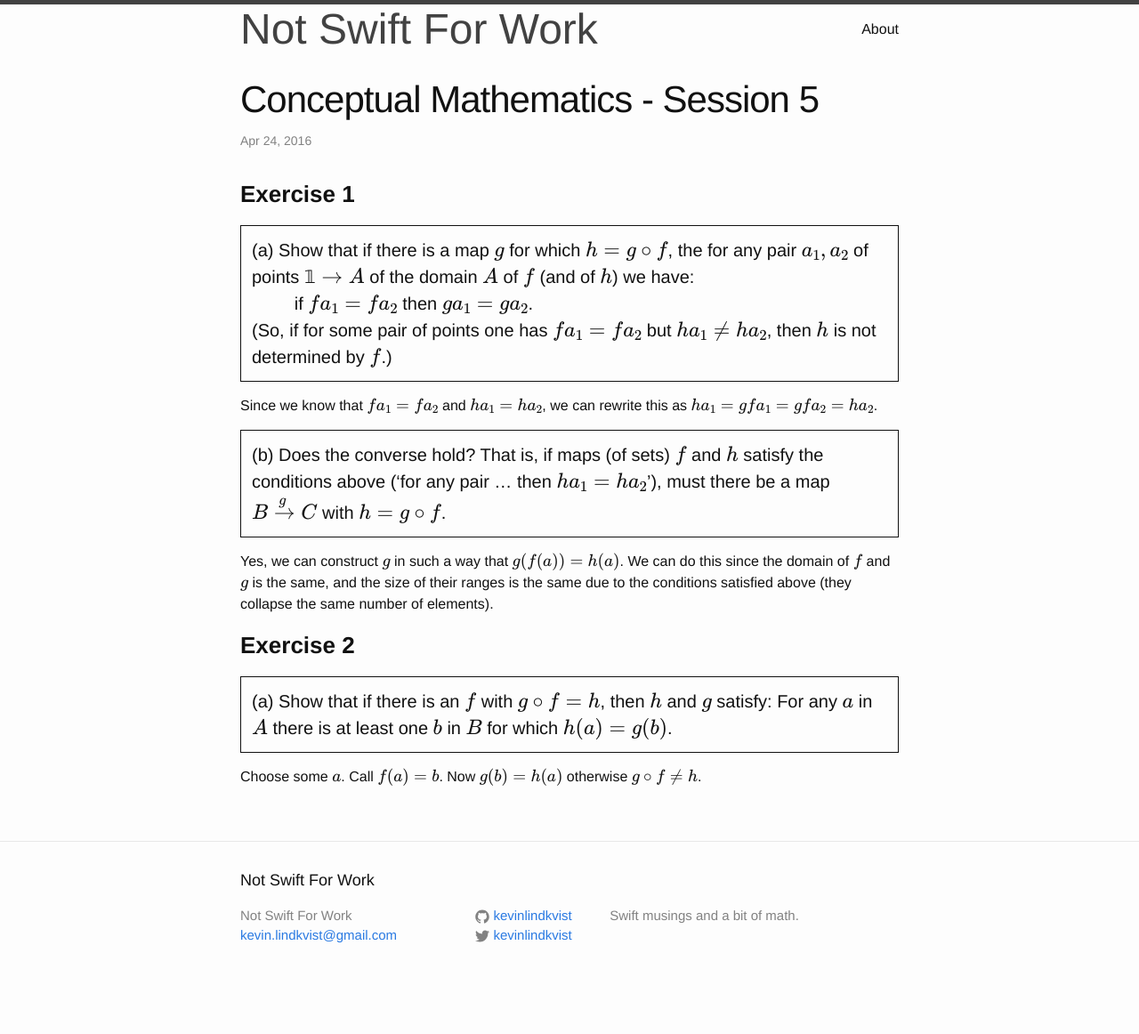
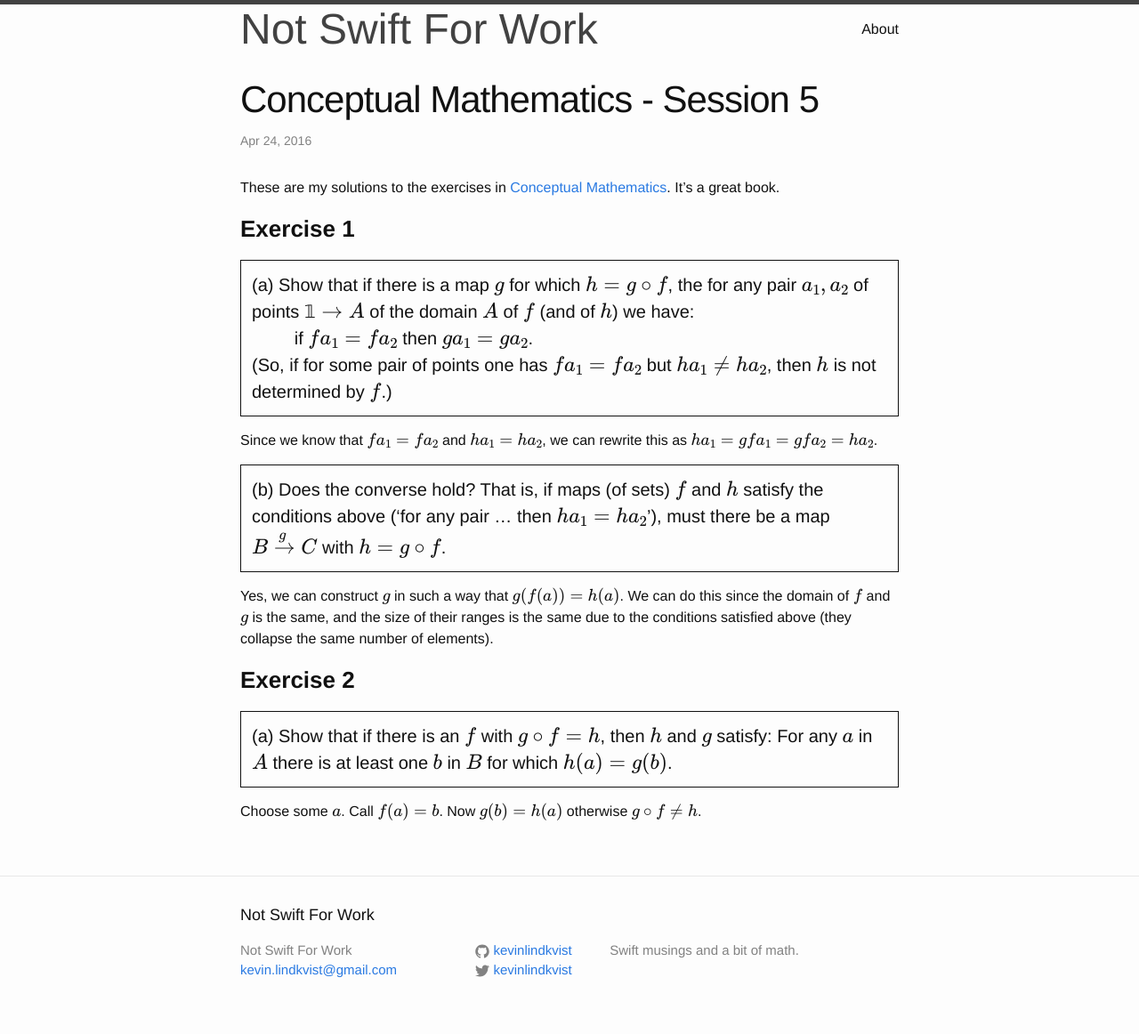
Before and after one commit to kevinlindkvist/kevinlindkvist.github.io, a Jekyll site: the page built from _posts/2016-04-24-Conceptual-Mathematics-Session-5.md, in a window 1280 px wide. Shown: the whole page at 89% size. Built offline with Jekyll 4.4.1, drawn with Linux system fonts in a browser that asks for light colours; formulas are drawn with MathJax 3; before the commit the page ends 1123 px from its top, so only the background shows below that.

Commit message:
Add attribution tag to session 4 and 5.

```diff
--- a/_posts/2016-04-24-Conceptual-Mathematics-Session-5.md
+++ b/_posts/2016-04-24-Conceptual-Mathematics-Session-5.md
@@ -2,6 +2,8 @@
 layout: post
 title: Conceptual Mathematics - Session 5
 ---
+These are my solutions to the exercises in [Conceptual Mathematics](http://www.amazon.com/Conceptual-Mathematics-First-Introduction-Categories/dp/052171916X/ref=sr_1_1?ie=UTF8&qid=1461549144&sr=8-1&keywords=conceptual+mathematics). It's a great book.
+
 ### **Exercise 1**
 
 #### (a) Show that if there is a map $g$ for which $h=g\circ{f}$, the for any pair $a_1,a_2$ of points $\Bbb{1}\rightarrow A$ of the domain $A$ of $f$ (and of $h$) we have: <br/> $\qquad$if $fa_1=fa_2$ then $ga_1=ga_2$. <br/> (So, if for some pair of points one has $fa_1=fa_2$ but $ha_1\ne ha_2$, then $h$ is not determined by $f$.)
```
Also changed, not shown: _posts/2016-04-24-Conceptual-Mathematics-Session-4.md (+2 -0 lines).
